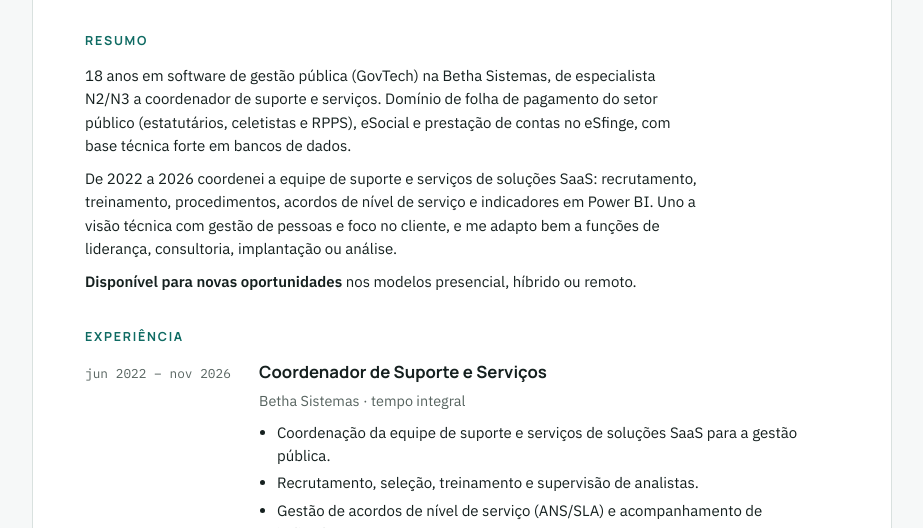
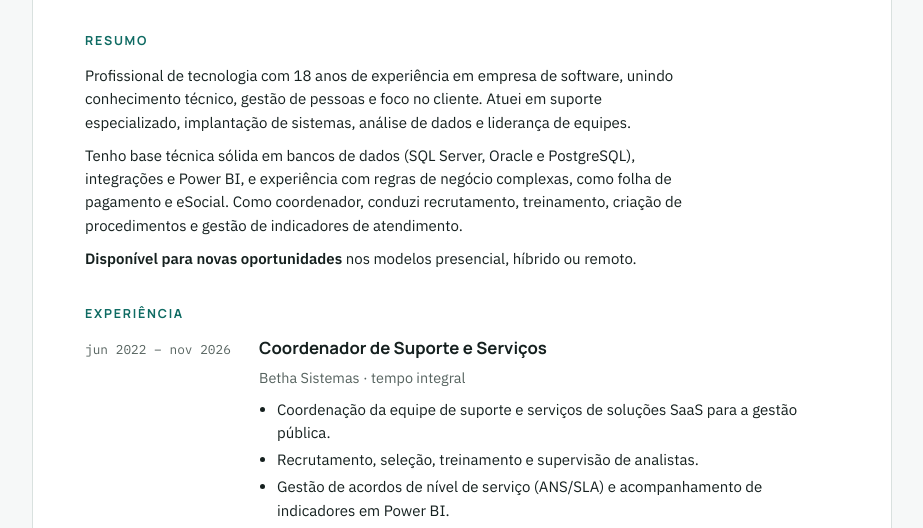
Before and after one commit to emanuelmelo87/curriculo, a plain HTML site: page index.html in a window 1280 px wide. Shown: the part 272-800 px from the top of the page, without its empty margins (178-1101 px from the left). Drawn offline with Linux system fonts and the light colour scheme.

Commit message:
Resumo mais aberto, focado em competências
Co-Authored-By: Claude Opus 5.5 <noreply@anthropic.com>
Claude-Session: https://claude.ai/code/session_01GmosjGWj8RurrbqCngPhft

```diff
--- a/index.html
+++ b/index.html
@@ -91,8 +91,8 @@ footer{font-size:.78rem;color:var(--muted);border-top:1px solid var(--line);padd
 
   <section class="summary" aria-labelledby="s-resumo">
     <h2 id="s-resumo">Resumo</h2>
-    <p>18 anos em software de gestão pública (GovTech) na Betha Sistemas, de especialista N2/N3 a coordenador de suporte e serviços. Domínio de folha de pagamento do setor público (estatutários, celetistas e RPPS), eSocial e prestação de contas no eSfinge, com base técnica forte em bancos de dados.</p>
-    <p>De 2022 a 2026 coordenei a equipe de suporte e serviços de soluções SaaS: recrutamento, treinamento, procedimentos, acordos de nível de serviço e indicadores em Power BI. Uno a visão técnica com gestão de pessoas e foco no cliente, e me adapto bem a funções de liderança, consultoria, implantação ou análise.</p>
+    <p>Profissional de tecnologia com 18 anos de experiência em empresa de software, unindo conhecimento técnico, gestão de pessoas e foco no cliente. Atuei em suporte especializado, implantação de sistemas, análise de dados e liderança de equipes.</p>
+    <p>Tenho base técnica sólida em bancos de dados (SQL Server, Oracle e PostgreSQL), integrações e Power BI, e experiência com regras de negócio complexas, como folha de pagamento e eSocial. Como coordenador, conduzi recrutamento, treinamento, criação de procedimentos e gestão de indicadores de atendimento.</p>
     <p><strong>Disponível para novas oportunidades</strong> nos modelos presencial, híbrido ou remoto.</p>
   </section>
 
```
Also changed, not shown: 1 other file.
